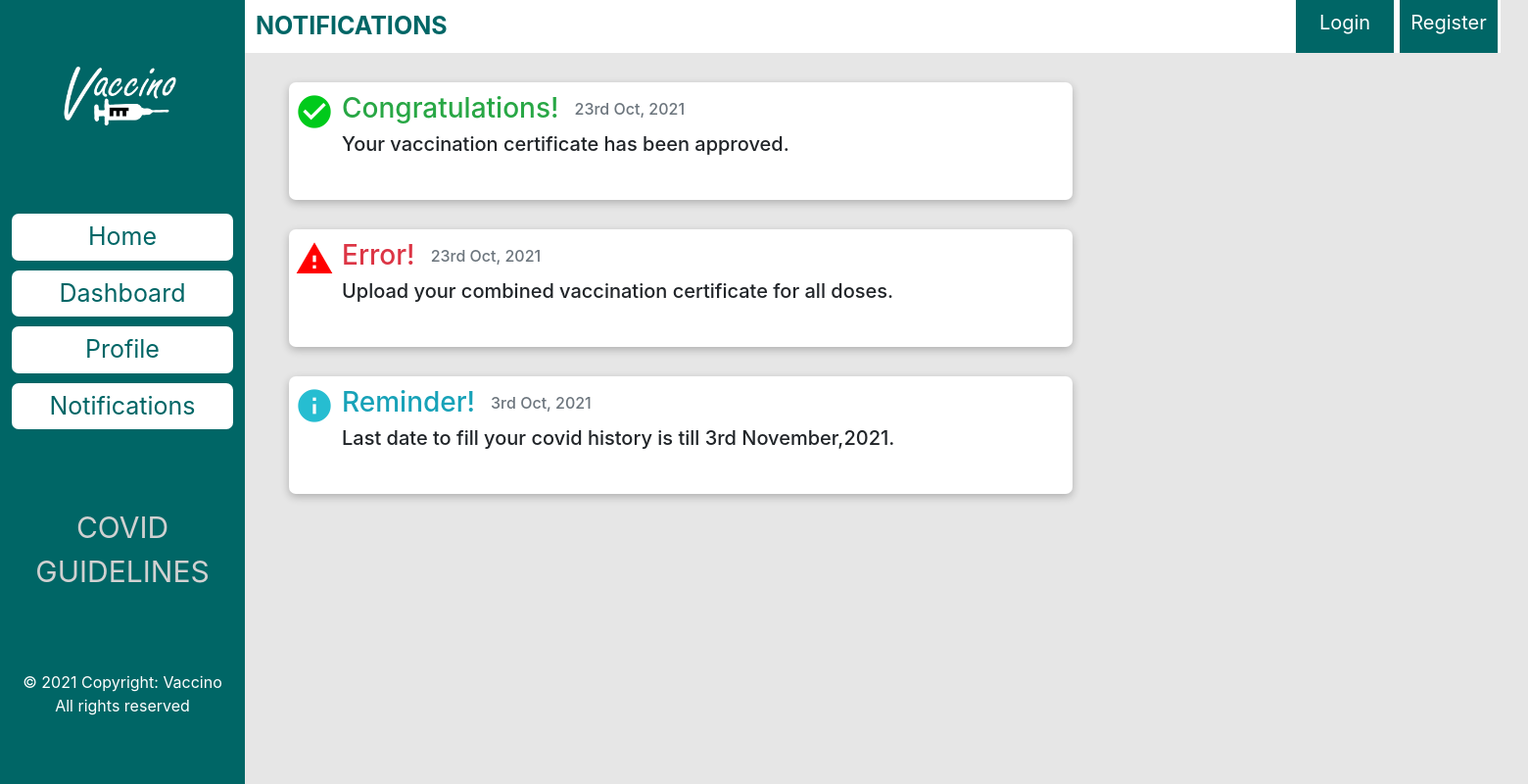
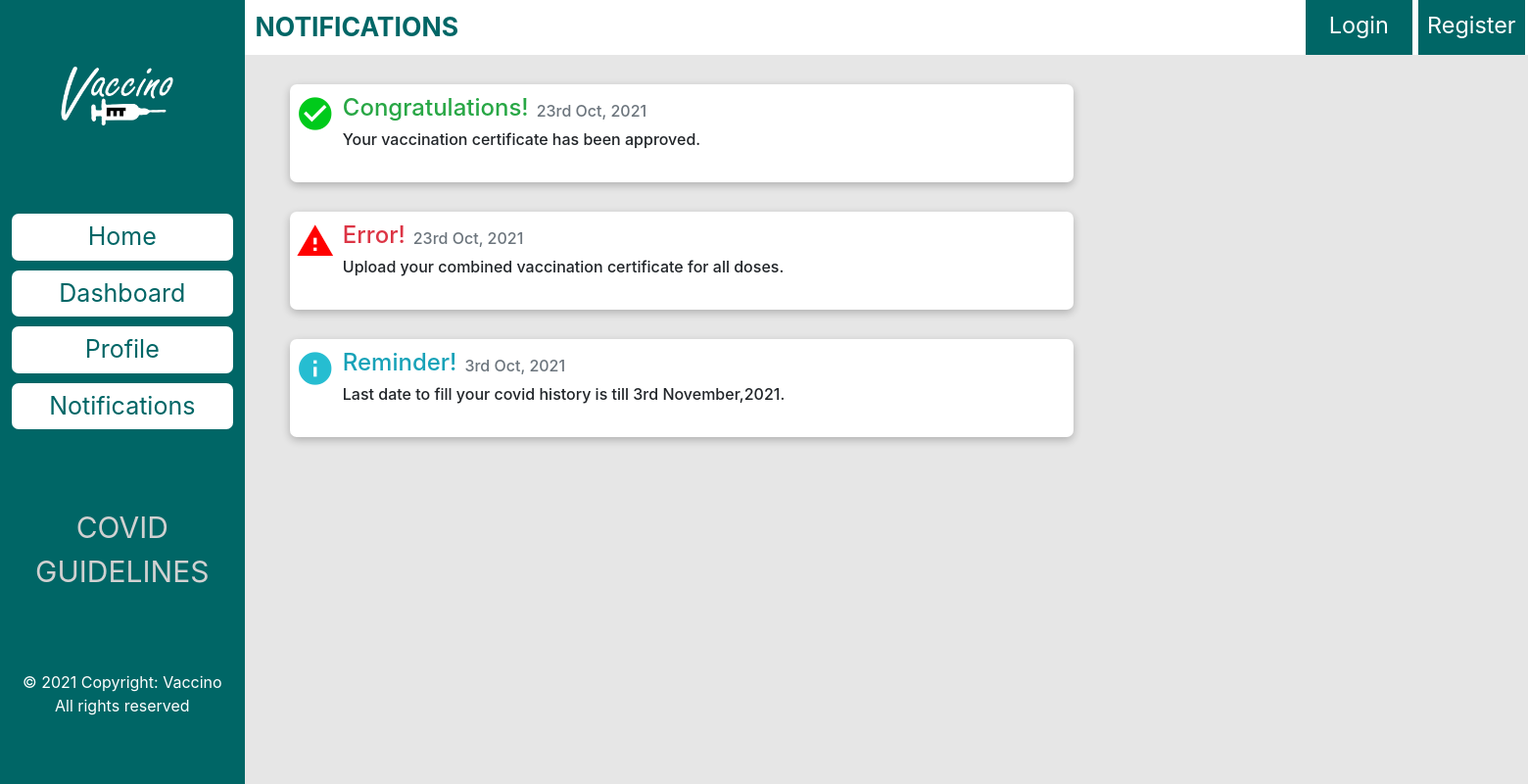
Before and after one commit to sakshi-2412/vaccino, a Django app: page /base/notif/ in a window 1560 px wide. Shown: the whole page at 98% size. Run offline with Django 3.2, Linux system fonts and the light colour scheme.

Commit message:
Add responsive design

```diff
--- a/base/templates/base_generic.html
+++ b/base/templates/base_generic.html
@@ -21,6 +21,7 @@
 </head>
 
 <body>
+  <div class="d-flex">
     <div class="sidenav">
       <img src="{% static 'img/logo.png' %}" alt="VACCINO">
       <a href="/" class="d-flex justify-content-center mt-5">Home</a>
@@ -49,6 +50,7 @@
       </div>
 
     </div>
+  </div>
 
 </body>
 </html>
--- a/base/templates/index.html
+++ b/base/templates/index.html
@@ -9,5 +9,5 @@ HOME
 {% endblock%}
 
 {% block content %}
-  <div class="heading"> FOR A SAFER TOMORROW </div>
+  <div class="heading"> FOR A SAFER<br>TOMORROW </div>
 {% endblock %}
--- a/base/templates/notif.html
+++ b/base/templates/notif.html
@@ -12,11 +12,11 @@ NOTIFICATIONS
   <div class="box">
     <i class="material-icons" style="font-size: 40px; color: rgb(0, 202, 27);">check_circle</i>
     <div class="d-flex flex-column">
-        <div class="d-flex">
-           <div class="h3 ml-2 text-success">Congratulations! </div>
-           <div class="h6 ml-3 mt-2 text-muted">23rd Oct, 2021 </div>
+        <div class="d-sm-flex">
+           <div class="h4 ml-2 text-success">Congratulations! </div>
+           <div class="h6 ml-2 mt-2 text-muted">23rd Oct, 2021 </div>
         </div>
-        <div class="h5 ml-2">
+        <div class="h6 ml-2">
            Your vaccination certificate has been approved.
         </div>
     </div>
@@ -25,11 +25,11 @@ NOTIFICATIONS
   <div class="box">
     <i class="material-icons" style="font-size: 40px; color: red;">warning</i>
     <div class="d-flex flex-column">
-        <div class="d-flex">
-           <div class="h3 ml-2 text-danger">Error! </div>
-           <div class="h6 ml-3 mt-2 text-muted">23rd Oct, 2021 </div>
+        <div class="d-sm-flex">
+           <div class="h4 ml-2 text-danger">Error! </div>
+           <div class="h6 ml-2 mt-2 text-muted">23rd Oct, 2021 </div>
         </div>
-        <div class="h5 ml-2">
+        <div class="h6 ml-2">
            Upload your combined vaccination certificate for all doses.
         </div>
     </div>
@@ -38,11 +38,11 @@ NOTIFICATIONS
   <div class="box">
     <i class="material-icons" style="font-size: 40px; color: rgb(38, 189, 209);">info</i>
     <div class="d-flex flex-column">
-        <div class="d-flex">
-           <div class="h3 ml-2 text-info">Reminder! </div>
-           <div class="h6 ml-3 mt-2 text-muted">3rd Oct, 2021 </div>
+        <div class="d-sm-flex">
+           <div class="h4 ml-2 text-info">Reminder! </div>
+           <div class="h6 ml-2 mt-2 text-muted">3rd Oct, 2021 </div>
         </div>
-        <div class="h5 ml-2">
+        <div class="h6 ml-2">
            Last date to fill your covid history is till 3rd November,2021.
         </div>
     </div>
--- a/static/css/base_generic.css
+++ b/static/css/base_generic.css
@@ -5,12 +5,13 @@ body
 .sidenav img
 { width: 150px;
   height: 150px;
-  margin-left: 50px;
+  margin-left: 3vw;
 }
 
 .sidenav {
   height:100%;
-  width:250px;
+  width:16vw;
+  min-width: 180px;
   position: fixed;
   background-color:#006666;
   overflow-x: hidden;
@@ -46,22 +47,16 @@ body
 }
 
 .container-fluid
-{ margin-left: 250px;
-  max-width: 1282px;
-}
-
-.nav-title
-{ color: #006666;
-  padding: 6px;
-  padding-left: 15px ;
+{ margin-left: clamp(180px,16vw,16vw);
+  max-width: 100vw;
 }
 
 .p-2
 { color: white;
   background-color: #006666;
-  font-size: 20px;
+  font-size: clamp(15px,1.5vw,1.5vw);
   margin: 0px 3px;
-  width: 100px;
+  width: clamp(70px,7vw,7vw);
   text-align: center;
 }
 
@@ -74,7 +69,7 @@ body
 .mr-auto,.mr-auto:hover
 { color: #006666;
   background: none;
-  font-size: 25px;
+  font-size: clamp(17px,1.7vw,1.7vw);
   font-weight: bold;
 }
 
--- a/static/css/index.css
+++ b/static/css/index.css
@@ -5,12 +5,12 @@
   font-family: Verdana, Geneva, Tahoma, sans-serif;
   font-weight: bolder;
   color: #005050;
-  font-size: 65px;
+  font-size: clamp(30px,4vw,4vw);
   margin-top: 40px;
   background-image: url("../img/home.jpg");
   background-repeat: no-repeat;
   background-size: 100% 100%;
   background-position: center;
-  height: 300px;
+  height: clamp(200px,20vw,20vw);
   box-shadow: rgba(0, 0, 0, 0.24) 0px 3px 8px;
 }
--- a/static/css/notif.css
+++ b/static/css/notif.css
@@ -2,8 +2,8 @@
 { display: flex;
   align-self: center;
   max-width: 800px;
-  min-height: 120px;
-  margin: 30px 30px;
+  min-height: 100px;
+  margin: 30px 2vw;
   background-color: white;
   border-radius: 7px;
   box-shadow: rgba(0, 0, 0, 0.24) 0px 3px 8px;
```
Lines whose indentation alone changed are shown as unchanged.
